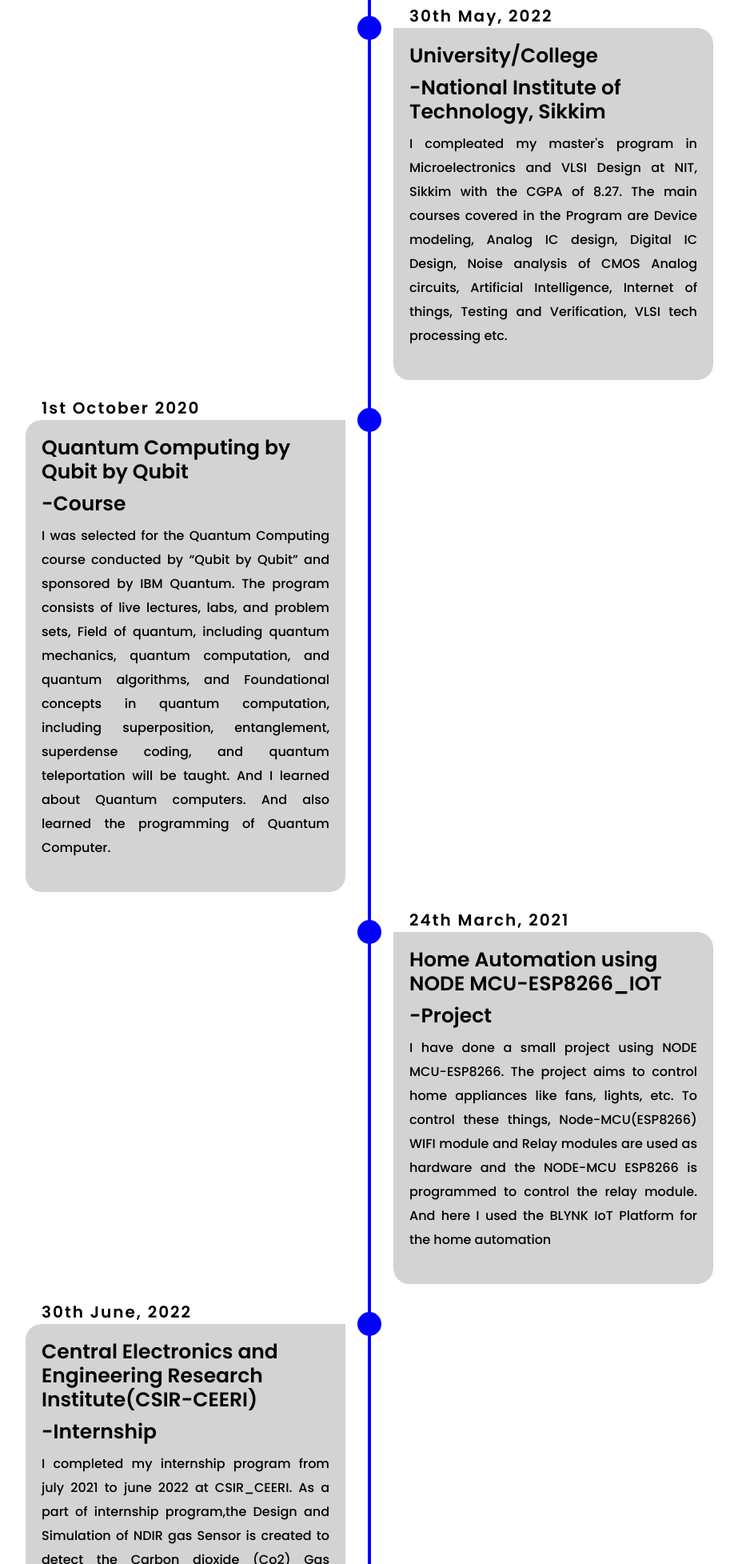
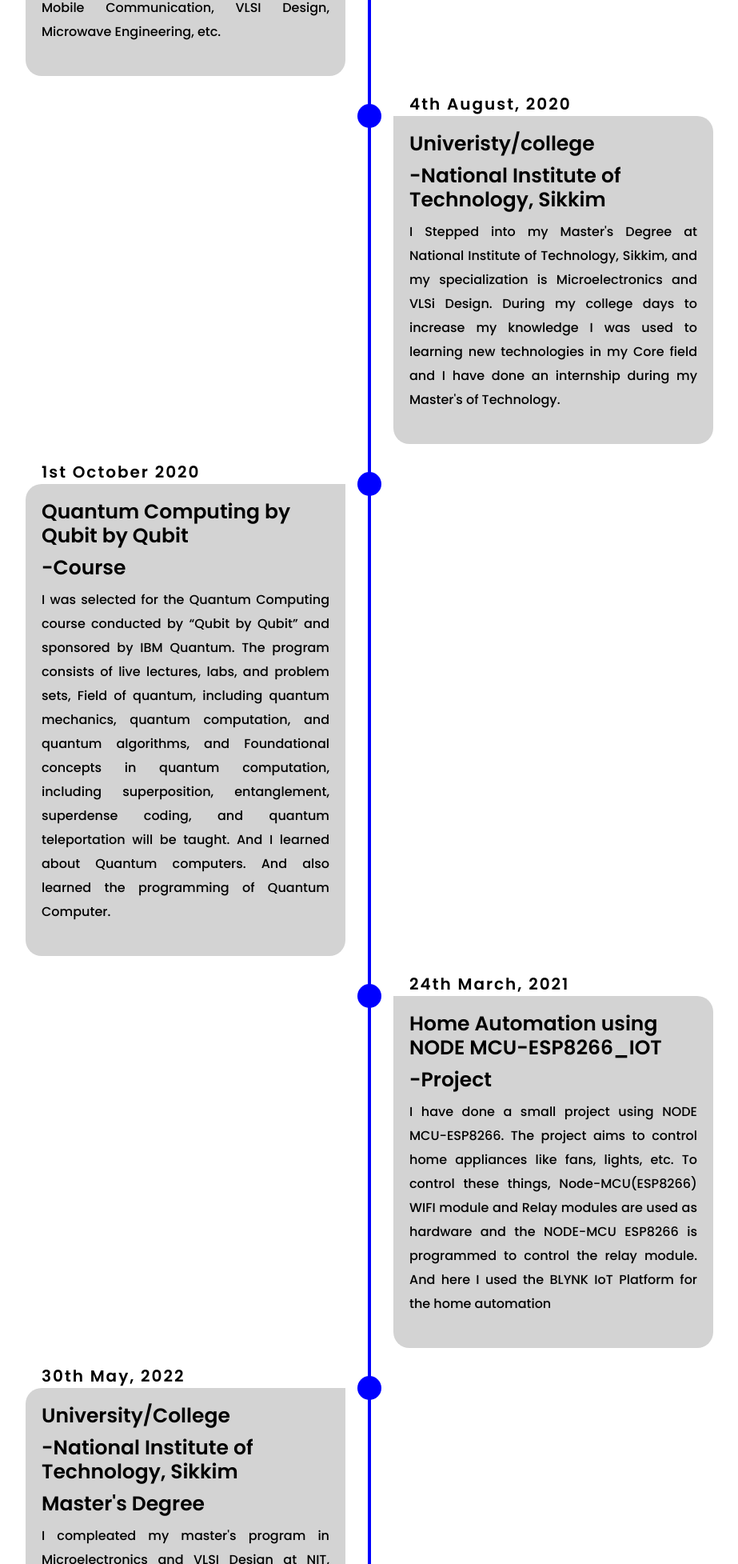
Before and after one commit to krishna1730/VenkataRamakrishnaKotha, a plain HTML site: page work & Education/work & Education.html in a window 1280 px wide. Shown: the part 6671-8626 px from the top of the page at 80% size, without its empty margins (178-1101 px from the left). Drawn offline with nearby package versions, Linux system fonts and the light colour scheme.

Commit message:
Update work & Education.html

```diff
--- a/work & Education/work & Education.html
+++ b/work & Education/work & Education.html
@@ -132,16 +132,18 @@
                     <li>
                         <div class="timeline-content">
                             <h3 class="date">20th may, 2019</h3>
+                            <h1>University/College</h1>
+                            <h1>-JNTUH College of Engineering, Jagitial</h1>
                             <h1>B.tech Digree</h1>
                             <p>I Completed my B. tech degree with a percentage of 71.79%. Important subjects covered in my B. tech course are Computer Programming with C, Engineering Mathematics & its Applications, Mathematical Methods, Electronic Devices & Circuits, Network Analysis, Signals & Systems, Communication Systems, Digital Electronics, Analog Electronics, Control systems, Computer Organization and Operating Systems, Microprocessors & Microcontrollers, Transmission Lines and Antennas, Electromagnetic Field Theory, Mobile Communication, VLSI Design, Microwave Engineering, etc.  </p>
                         </div>
                     </li>
-                    <li>
+                        <li>
                         <div class="timeline-content">
-                            <h3 class="date">30th May, 2022</h3>
-                            <h1>University/College</h1>
+                            <h3 class="date">4th August, 2020</h3>
+                            <h1>Univeristy/college</h1>
                             <h1>-National Institute of Technology, Sikkim</h1>
-                            <p>I compleated my master's program in Microelectronics and VLSI Design at NIT, Sikkim with the CGPA of 8.27. The main courses covered in the Program are Device modeling, Analog IC design, Digital IC Design, Noise analysis of CMOS Analog circuits, Artificial Intelligence, Internet of things, Testing and Verification, VLSI tech processing etc. </p>
+                            <p>I Stepped into my Master's Degree at National Institute of Technology, Sikkim, and my specialization is Microelectronics and VLSi Design. During my college days to increase my knowledge I was used to learning new technologies in my Core field and I have done an internship during my Master's of Technology.</p>
                         </div>
                     </li>
                     <li>
@@ -159,6 +161,15 @@
                             <h1>-Project</h1>
                             <p> I have done a small project using NODE MCU-ESP8266. The project aims to control home appliances like fans, lights, etc. To control these things, Node-MCU(ESP8266) WIFI module and Relay modules are used as hardware and the NODE-MCU ESP8266 is programmed to control the relay module. And here I used the BLYNK IoT Platform for the home automation  </p>
                         </div>
+                    </li>
+                    <li>
+                        <div class="timeline-content">
+                            <h3 class="date">30th May, 2022</h3>
+                            <h1>University/College</h1>
+                            <h1>-National Institute of Technology, Sikkim</h1>
+                            <h1>Master's Degree</h1>
+                            <p>I compleated my master's program in Microelectronics and VLSI Design at NIT, Sikkim with the CGPA of 8.27. The main courses covered in the Program are Device modeling, Analog IC design, Digital IC Design, Noise analysis of CMOS Analog circuits, Artificial Intelligence, Internet of things, Testing and Verification, VLSI tech processing etc. </p>
+                     </div>
                     </li>
                     <li>
                         <div class="timeline-content">
```
